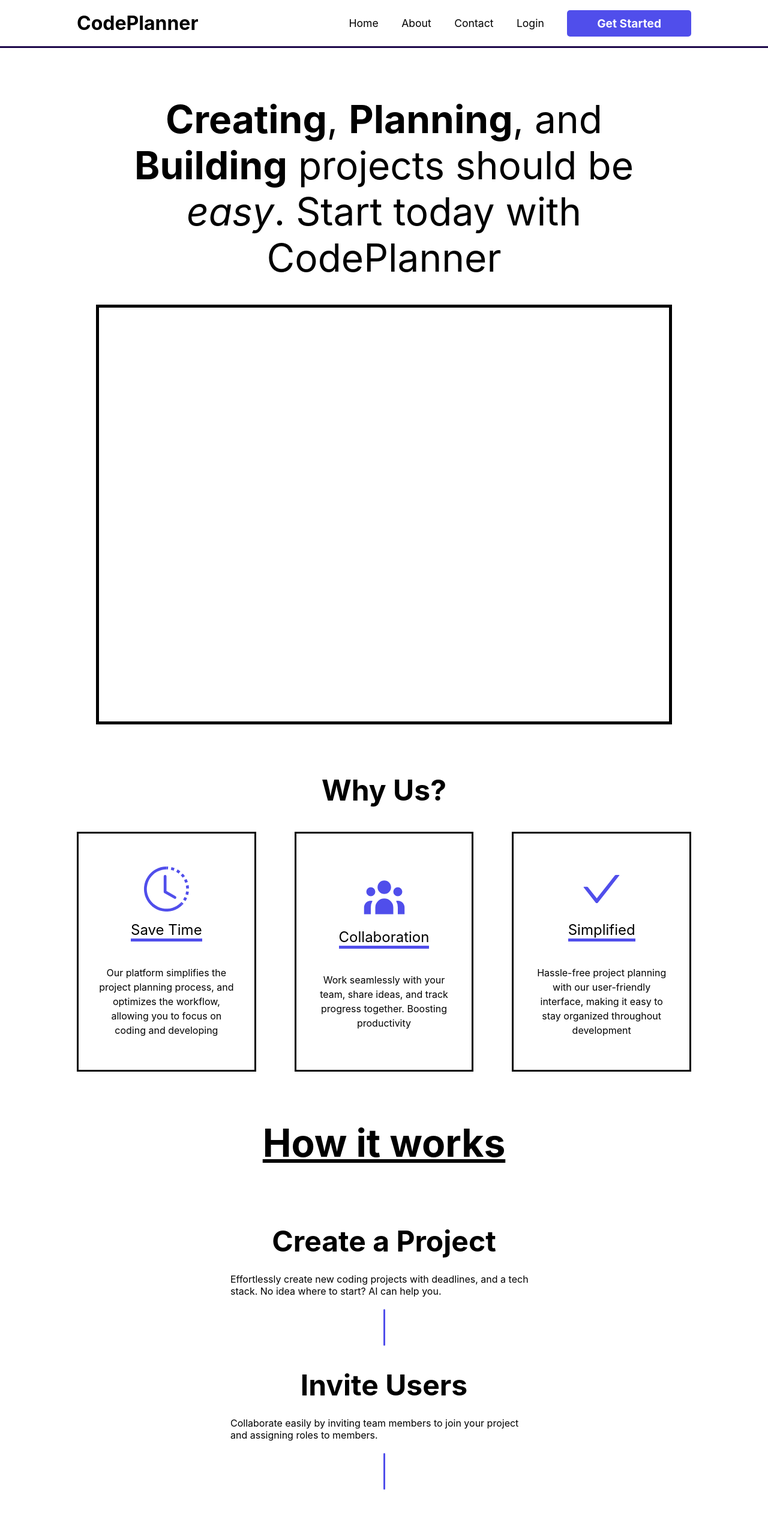
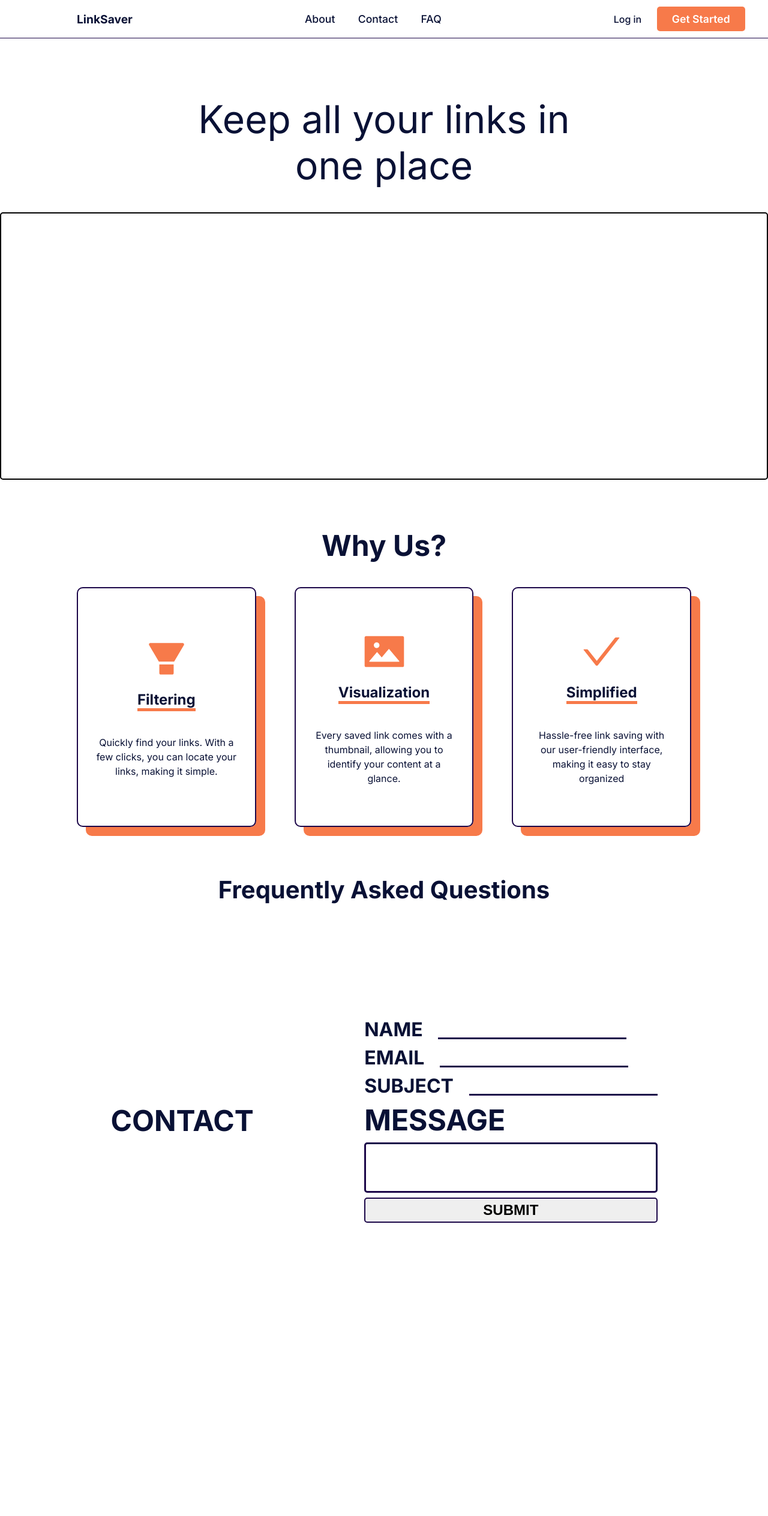
Before and after one commit to JasonCqq/link-saver, a React (Create React App) app in the folder Frontend/: page / in a window 1280 px wide. Shown: the top 2528 px of the page at 60% size. After the commit the page ends 2108 px from the top, so only its background shows below. Built offline with nearby package versions, Linux system fonts and the light colour scheme; a web font is replaced by a local one.

Commit message:
Add rebranding landing page

```diff
--- a/Frontend/package.json
+++ b/Frontend/package.json
@@ -52,6 +52,7 @@
     "eslint-plugin-promise": "^6.1.1",
     "eslint-plugin-react": "^7.33.0",
     "eslint-plugin-react-hooks": "^4.6.0",
+    "prettier": "^3.0.1",
     "typescript": "^5.1.6"
   }
 }
--- a/Frontend/src/Components/Home.tsx
+++ b/Frontend/src/Components/Home.tsx
@@ -1,21 +1,22 @@
 import React from "react";
 import "../Styles/Home.scss";
-import { BsClockHistory } from "react-icons/bs";
-import { HiUserGroup } from "react-icons/hi";
-import { AiOutlineCheck } from "react-icons/ai";
+import { AiOutlineCheck, AiFillPicture, AiFillFilter } from "react-icons/ai";
 
 function Home() {
   return (
     <main className="home-page">
       <nav>
         <ul className="nav-bar">
-          <li id="logo">CodePlanner</li>
+          <li id="logo">LinkSaver</li>
+
+          <div className="nav-mid">
+            <a>About</a>
+            <a>Contact</a>
+            <a>FAQ</a>
+          </div>
 
           <div className="nav-right">
-            <a>Home</a>
-            <a>About</a>
-            <a>Contact</a>
-            <a>Login</a>
+            <a>Log in</a>
             <a id="getStarted">Get Started</a>
           </div>
         </ul>
@@ -23,87 +24,70 @@ function Home() {
 
       <header className="landing-page">
         <div className="landing-heading">
-          <section>
-            <strong>Creating</strong>, <strong>Planning</strong>, and{" "}
-            <strong>Building</strong> projects should be <i>easy</i>. Start
-            today with CodePlanner
-          </section>
-          <div id="placeholder"></div>
+          <section>Keep all your links in one place</section>
         </div>
+        <div id="placeholder"></div>
       </header>
 
-      <section className="landing-features">
-        <h1 className="landing-features-heading">Why Us?</h1>
-        <div className="landing-features-flex">
-          <div className="landing-features-item">
-            <BsClockHistory color={"#504eeb"} size={75} />
-            <p className="landing-features-item-heading">Save Time</p>
-            <p className="landing-features-item-text">
-              Our platform simplifies the project planning process, and
-              optimizes the workflow, allowing you to focus on coding and
-              developing
+      <section className="home-features">
+        <h1>Why Us?</h1>
+        <div className="home-features-flex">
+          <div className="home-features-item">
+            <AiFillFilter color={"#f77a4a"} size={75} />
+            <h2>Filtering</h2>
+            <p>
+              Quickly find your links. With a few clicks, you can locate your
+              links, making it simple.
             </p>
           </div>
-          <div className="landing-features-item">
-            <HiUserGroup color={"#504eeb"} size={75} />
-            <p className="landing-features-item-heading">Collaboration</p>
-            <p className="landing-features-item-text">
-              Work seamlessly with your team, share ideas, and track progress
-              together. Boosting productivity
+          <div className="home-features-item">
+            <AiFillPicture color={"#f77a4a"} size={75} />
+            <h2>Visualization</h2>
+            <p>
+              Every saved link comes with a thumbnail, allowing you to identify
+              your content at a glance.
             </p>
           </div>
-          <div className="landing-features-item">
-            <AiOutlineCheck color={"#504eeb"} size={75} />
-            <p className="landing-features-item-heading">Simplified</p>
-            <p className="landing-features-item-text">
-              Hassle-free project planning with our user-friendly interface,
-              making it easy to stay organized throughout development
+          <div className="home-features-item">
+            <AiOutlineCheck color={"#f77a4a"} size={75} />
+            <h2>Simplified</h2>
+            <p>
+              Hassle-free link saving with our user-friendly interface, making
+              it easy to stay organized
             </p>
           </div>
         </div>
       </section>
 
-      <section className="landing-tutorial">
-        <h1 className="landing-tutorial-heading">How it works</h1>
+      <section className="home-faq">
+        <h1>Frequently Asked Questions</h1>
 
-        <div className="landing-tutorial-container">
-          <div className="landing-tutorial-item">
-            <h2 className="landing-tutorial-item-head">Create a Project</h2>
-            <p style={{ width: "50%" }}>
-              Effortlessly create new coding projects with deadlines, and a tech
-              stack. No idea where to start? AI can help you.
-            </p>
-            <div className="vl"></div>
+        <div className="landing-tutorial-container"></div>
+      </section>
+
+      <footer className="home-contact">
+        <h1>CONTACT</h1>
+        <form className="contact-form">
+          <div>
+            <label htmlFor="name">NAME</label>
+            <input type="text" id="name" name="name" required></input>
           </div>
 
-          <div className="landing-tutorial-item">
-            <h2 className="landing-tutorial-item-head">Invite Users</h2>
-            <p style={{ width: "50%" }}>
-              Collaborate easily by inviting team members to join your project
-              and assigning roles to members.
-            </p>
-            <div className="vl"></div>
+          <div>
+            <label htmlFor="email">EMAIL</label>
+            <input type="email" id="email" name="email" required></input>
           </div>
 
-          <div className="landing-tutorial-item">
-            <h2 className="landing-tutorial-item-head">Adding Tasks</h2>
-            <p style={{ width: "50%" }}>
-              Streamline task management. Add tasks and organize your coding
-              projects efficiently, ensuring a structured workflow and optimized
-              development process.
-            </p>
-            <div className="vl"></div>
+          <div>
+            <label htmlFor="subject">SUBJECT</label>
+            <input type="text" id="subject" name="subject" required></input>
           </div>
 
-          <div className="landing-tutorial-item">
-            <h2 className="landing-tutorial-item-head">Finished Project</h2>
-          </div>
-        </div>
-      </section>
+          <label htmlFor="message">MESSAGE</label>
+          <textarea id="message" name="message" required></textarea>
 
-      <footer className="landing-footer">
-        <p className="landing-footer-note">Begin creating with CodePlanner</p>
-        <a className="landing-footer-button">Get Started for free</a>
+          <button type="submit">SUBMIT</button>
+        </form>
       </footer>
     </main>
   );
--- a/Frontend/src/Styles/Home.scss
+++ b/Frontend/src/Styles/Home.scss
@@ -1,5 +1,5 @@
 $secondary: #1c0749;
-$accent: #504eeb;
+$accent: #f77a4a;
 
 .home-page {
   .nav-bar {
@@ -7,40 +7,57 @@ $accent: #504eeb;
     top: 0;
     background-color: white;
     display: flex;
-    height: 10vh;
+    height: 8vh;
     justify-content: center;
     align-items: center;
     width: 100%;
-    border-bottom: 3px solid $secondary;
+    padding-top: 1vh;
+    padding-bottom: 1vh;
+    border-bottom: 1px solid $secondary;
 
     #logo {
+      font-size: 1.2rem;
       font-weight: bold;
-      font-size: 2rem;
       margin-left: 10vw;
+    }
+
+    .nav-mid {
+      display: flex;
+      align-items: center;
+      font-size: 1.1rem;
+      gap: 3vw;
+      margin-left: auto;
+      margin-right: auto;
+      & > a {
+        font-weight: 500;
+      }
     }
 
     .nav-right {
       display: flex;
-      margin-left: auto;
       align-items: center;
-      font-size: 1.1rem;
-      gap: 3vw;
+      gap: 2vw;
+      justify-content: center;
+      margin-right: 3vw;
 
       #getStarted {
-        font-size: 1.2rem;
-        font-weight: bold;
-        margin-right: 10vw;
+        font-size: 1.1rem;
+        font-weight: 600;
         color: white;
-        padding: 10px 50px;
+        padding: 10px 25px;
         border-radius: 5px;
         background-color: $accent;
+      }
+
+      & > a {
+        font-weight: 500;
       }
     }
   }
 
   .landing-page {
     width: 100%;
-    height: auto;
+    height: 100vh;
     display: flex;
     flex-direction: column;
     justify-content: center;
@@ -54,52 +71,55 @@ $accent: #504eeb;
       text-align: center;
       font-size: 4rem;
       margin-top: 20vh;
-      width: 75%;
+      width: 50%;
     }
 
     #placeholder {
-      border: 5px solid black;
+      border: 2px solid black;
+      border-radius: 5px;
       width: 100%;
       height: 700px;
       margin-top: 5vh;
     }
   }
 
-  .landing-features {
+  .home-features {
     margin-top: 10vh;
     height: auto;
     display: flex;
     flex-direction: column;
     align-items: center;
 
-    .landing-features-heading {
+    > h1 {
       font-size: 3rem;
     }
 
-    .landing-features-flex {
+    .home-features-flex {
       display: flex;
       width: 80%;
       gap: 5vw;
       margin-top: 5vh;
       justify-content: center;
 
-      .landing-features-item {
+      .home-features-item {
         height: 400px;
         width: 350px;
-        border: 3px solid black;
+        border: 2px solid $secondary;
+        border-radius: 10px;
         display: flex;
         flex-direction: column;
         align-items: center;
         justify-content: center;
         padding: 30px;
+        box-shadow: 15px 15px $accent;
 
-        .landing-features-item-heading {
+        > h2 {
           font-size: 1.5rem;
           padding-top: 2vh;
           border-bottom: 5px solid $accent;
         }
 
-        .landing-features-item-text {
+        > p {
           text-align: center;
           padding-top: 5vh;
           line-height: 3vh;
@@ -108,15 +128,14 @@ $accent: #504eeb;
     }
   }
 
-  .landing-tutorial {
+  .home-faq {
     margin-top: 10vh;
     height: auto;
 
-    .landing-tutorial-heading {
-      font-size: 4rem;
+    > h1 {
+      font-size: 2.5rem;
       text-align: center;
       padding-bottom: 10vh;
-      text-decoration: underline;
     }
 
     .landing-tutorial-container {
@@ -149,27 +168,74 @@ $accent: #504eeb;
     }
   }
 
-  .landing-footer {
-    background-color: black;
+  .home-contact {
     margin-top: 5vh;
-    height: 50vh;
-    font-size: 4rem;
+    height: 60vh;
+    font-size: 3rem;
     font-weight: bold;
-    color: white;
     display: flex;
-    flex-direction: column;
     align-items: center;
     justify-content: space-evenly;
 
-    .landing-footer-note {
-      padding-top: 4vh;
+    > h1 {
+      font-size: 3rem;
     }
 
-    .landing-footer-button {
-      padding: 10px 50px;
-      border-radius: 5px;
-      background-color: $accent;
-      font-size: 3rem;
+    .contact-form {
+      display: flex;
+      flex-direction: column;
+      gap: 1vh;
+
+      > button {
+        border: 2px solid $secondary;
+        padding: 5px 10px;
+        font-size: 1.5rem;
+        font-weight: 900;
+        border-radius: 5px;
+        transition: background-color 0.2s ease-in-out;
+
+        &:hover {
+          background-color: $secondary;
+          color: $accent;
+          cursor: pointer;
+        }
+      }
+
+      > div {
+        display: flex;
+        align-items: center;
+      }
+
+      > div > label {
+        font-size: 2rem;
+      }
+
+      > div > input {
+        border: none;
+        font-size: 1.5rem;
+        margin-left: 2vw;
+        border-bottom: 3px solid $secondary;
+
+        &:focus {
+          outline: none;
+          border-color: #f77a4a;
+        }
+      }
+
+      #message {
+        resize: none;
+        border: 3px solid $secondary;
+        border-radius: 5px;
+        font-size: 1.5rem;
+        font-family: "Inter";
+        font-weight: 500;
+        padding: 10px;
+
+        &:focus {
+          outline: none;
+          border-color: $accent;
+        }
+      }
     }
   }
 }
--- a/Frontend/src/Styles/index.scss
+++ b/Frontend/src/Styles/index.scss
@@ -1,25 +1,38 @@
-@import url("https://fonts.googleapis.com/css2?family=REM:ital,wght@0,100;0,300;0,400;0,500;0,700;0,900;1,400&display=swap");
+@import url("https://fonts.googleapis.com/css2?family=Inter:wght@100;200;300;400;500;600;700;800;900&display=swap");
+
+$fontColor: #091135;
 
 body {
   margin: 0;
   padding: 0;
   box-sizing: border-box;
-  font-family: "REM", -apple-system, BlinkMacSystemFont, "Segoe UI", "Roboto",
-    "Oxygen", "Ubuntu", "Cantarell", "Fira Sans", "Droid Sans", "Helvetica Neue",
+  font-family:
+    "Inter",
+    -apple-system,
+    BlinkMacSystemFont,
+    "Segoe UI",
+    "Roboto",
+    "Oxygen",
+    "Ubuntu",
+    "Cantarell",
+    "Fira Sans",
+    "Droid Sans",
+    "Helvetica Neue",
     sans-serif;
   -webkit-font-smoothing: antialiased;
   -moz-osx-font-smoothing: grayscale;
+  color: $fontColor;
 }
 
 code {
-  font-family: "REM", source-code-pro, Menlo, Monaco, Consolas, "Courier New",
+  font-family: "Inter", source-code-pro, Menlo, Monaco, Consolas, "Courier New",
     monospace;
 }
 
 // Scrollbar
 /* width */
 ::-webkit-scrollbar {
-  width: 20px;
+  width: 15px;
 }
 ::-webkit-scrollbar-track {
   background: white;
```
Also changed, not shown: 1 other file (tests, documents, lock files or other folders).
